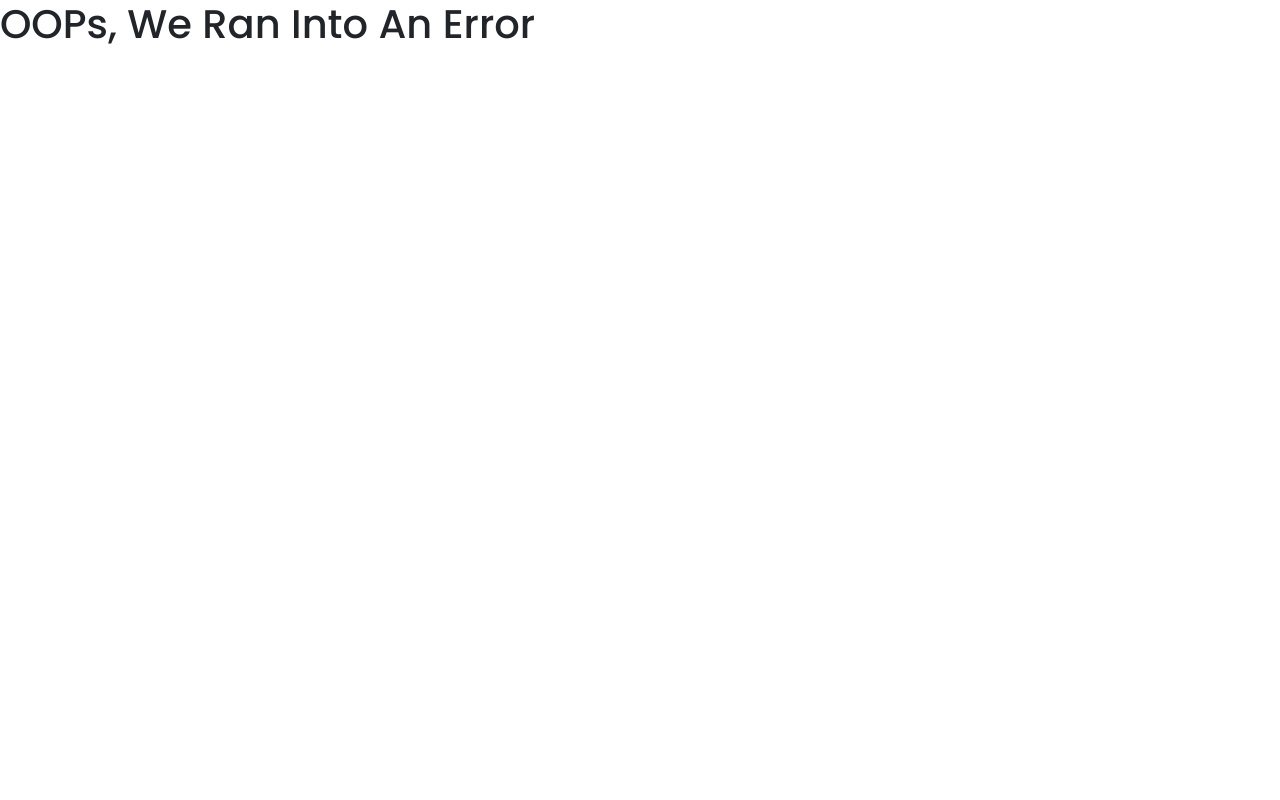
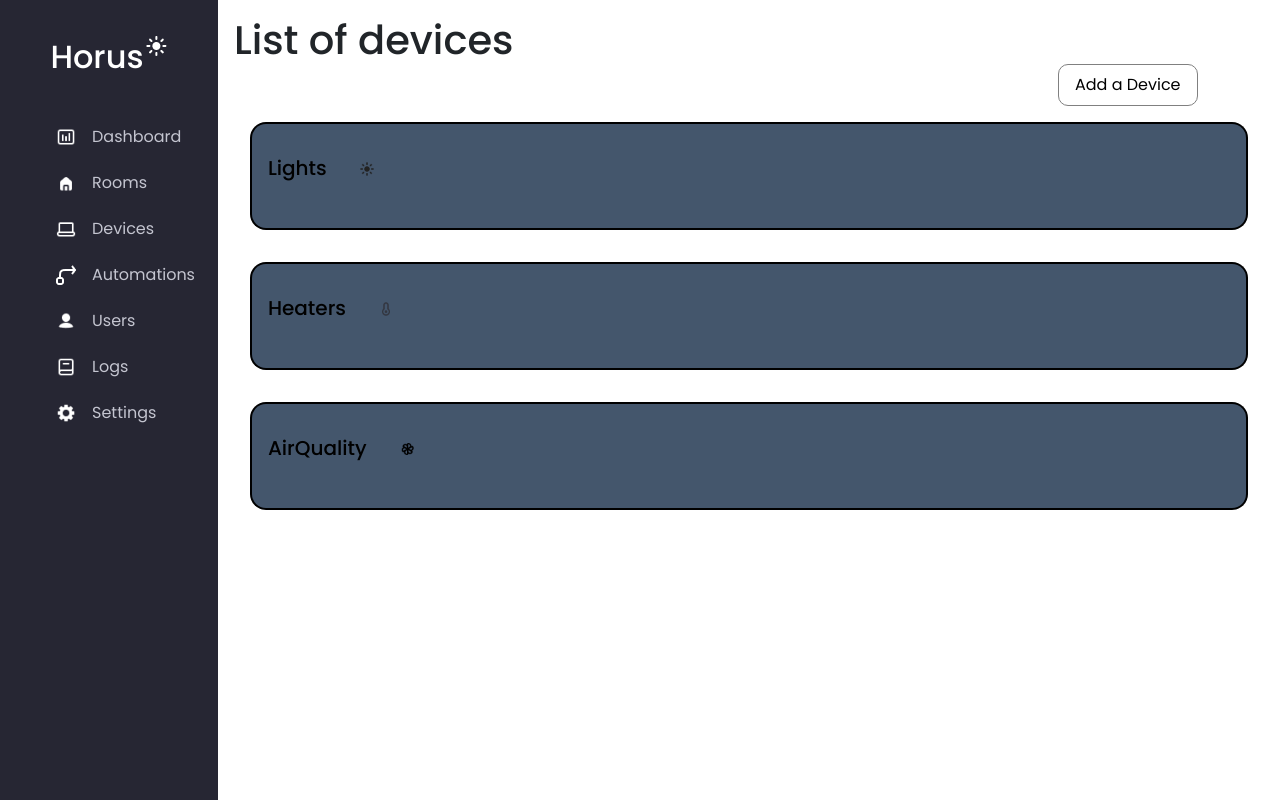
Before and after one commit to Bi7al/Horus2.io, a React (Vite) app: page /Devices in a window 1280 px wide. Built offline with nearby package versions, Linux system fonts and the light colour scheme.

Commit message:
Added Devices Component

```diff
--- /dev/null
+++ b/src/Components/Devices/Devices.css
@@ -0,0 +1,79 @@
+.device-wrapper{
+    width: 100%;
+    height: 100vh;
+    box-sizing: border-box;
+    padding: 1rem;
+}
+.addbtn{
+    margin-left: 80%;
+}
+.device-wrapper .addbtn button{
+    border: 1px solid gray;
+    border-radius: 10px;
+    padding: .5rem 1rem;
+    background-color: white;
+
+}
+.device-list-container{
+    width: 100%;
+    box-sizing: border-box;
+}
+.devices{
+    padding: 1rem;
+    overflow: auto;
+}
+.accordianItem{
+    width: 100%;
+    background-color: rgba(68, 86, 108, 1);
+    padding:1rem 1rem 1rem .5rem;
+    border: 2px solid black;
+    border-top: 0;
+    border-bottom-left-radius:1rem;
+    border-bottom-right-radius:1rem;
+    overflow: hidden;
+    color: white;
+    overflow: auto;
+
+}
+.devices .header{
+    display: flex;
+    background-color: rgba(68, 86, 108, 1);
+    padding: 1rem 0 0.5rem 0.5rem;
+    width: 100%;
+    border-top-left-radius:1rem;
+    border-top-right-radius:1rem;
+    text-align:start;
+    border: 2px solid black;
+    border-bottom:0;
+    display: flex;
+}
+
+.header::after:focus{
+    rotate: 180deg;
+}
+.devices .header button{
+    display: flex;
+    background: none;
+    border: none;
+}
+
+.devices button::after{
+    margin-left: 2rem;
+    margin-top: 5px;
+    content: "";
+    width: 1rem;
+    height: 1rem;
+
+}
+.Lights::after{
+    background: url(../../Assets/pngs/Sun_fill@2x.png);
+    background-size: cover;
+}
+.Heaters::after{
+    background: url(../../Assets/pngs/Temperature@2x.png);
+    background-size: cover;
+}
+.AirQuality::after{
+    background: url(../../Assets/pngs/Turbine@2x.png);
+    background-size: cover;
+}
--- /dev/null
+++ b/src/Components/Devices/Devices.jsx
@@ -0,0 +1,91 @@
+import React, { useState, useEffect } from 'react';
+import "./Devices.css"
+function Devices() {
+    // Initialize devices state with initial devices
+    const [devices, setDevices] = useState({
+        Lights: {
+            count: 6,
+            type: 'Lamps',
+        },
+        Heaters: {
+            count: 2,
+            type: 'Heaters',
+        },
+        AirQuality: {
+            type: '',
+        },
+    });
+
+    // Initialize new device input state
+    const [newDevice, setNewDevice] = useState('');
+
+    // Function to add a new device
+    const addDevice = () => {
+        // Check if input is not empty
+        if (newDevice.trim() !== '') {
+            // Extract type and count from input
+            const type = newDevice.split(' ')[0];
+            const count = parseInt(newDevice.split(' ')[1]);
+
+            // Update devices state with new device
+            setDevices((prevDevices) => ({
+                ...prevDevices,
+                [type.toLowerCase()]: {
+                    count,
+                    type,
+                },
+            }));
+
+            // Reset new device input
+            setNewDevice('');
+        }
+    };
+
+    return (
+        <div className="device-wrapper">
+            <h1>List of devices</h1>
+            <div className="addbtn">
+                <button>Add a Device</button>
+            </div>
+            {/* Render device list */}
+            <div className="device-list-container">
+                {Object.keys(devices).map((key, index) => (
+                    <div className="devices" key={index}>
+                        <div className="header ">
+                            <button className={`collapsed ${key} header`} type="button" data-bs-toggle="collapse" data-bs-target={`#${key}`} aria-expanded="true" >
+                                <h5>{key}</h5>
+                            </button>
+                        </div>
+                        <div className="accordianItem " >
+
+                            <div id={key} className="collapse" >
+
+                                <div className="accordion-body">
+                                    {devices[key].type &&
+                                        <p>
+                                            <strong> {devices[key].type}: {devices[key].count}</strong>
+
+                                        </p>}
+                                </div>
+                            </div>
+                        </div>
+                    </div>
+
+
+                ))}
+            </div>
+            {/* Render new device input */}
+            {/* < div className="new-device-input" >
+                <input
+                    type="text"
+                    value={newDevice}
+                    onChange={(e) => setNewDevice(e.target.value)}
+                    placeholder="Add a new device"
+                />
+                <button onClick={addDevice}>Add a device</button>
+            </div> */}
+        </div >
+    );
+}
+
+export default Devices;
--- a/src/Components/SideBar/SideBar.jsx
+++ b/src/Components/SideBar/SideBar.jsx
@@ -22,7 +22,7 @@ function SideBar() {
                 </li>
                 <li>
                     <div className="Icon Device"></div>
-                    <Link to={"Device"}>Devices</Link>
+                    <Link to={"/Devices"}>Devices</Link>
                 </li>
                 <li>
                     <div className="Icon Automation"></div>
--- a/src/main.jsx
+++ b/src/main.jsx
@@ -6,6 +6,7 @@ import './index.css';
 import Users from './Components/Users/Users.jsx';
 import Rooms from './Components/Rooms/Rooms.jsx';
 import Automations from './Components/Automations/Automations.jsx';
+import Devices from './Components/Devices/Devices.jsx';
 //Automations
 const router = createBrowserRouter([
   {
@@ -26,6 +27,11 @@ const router = createBrowserRouter([
       , {
         path: "/Automations",
         element: <Automations />,
+        errorElement: <ErrorElement />
+      },
+      {
+        path: "/Devices",
+        element: <Devices />,
         errorElement: <ErrorElement />
       }
     ],
```
